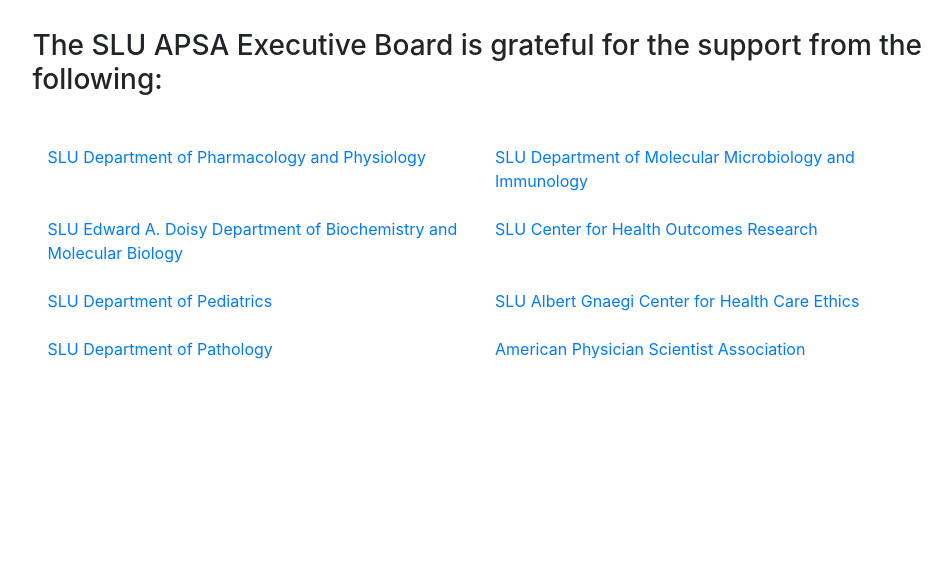
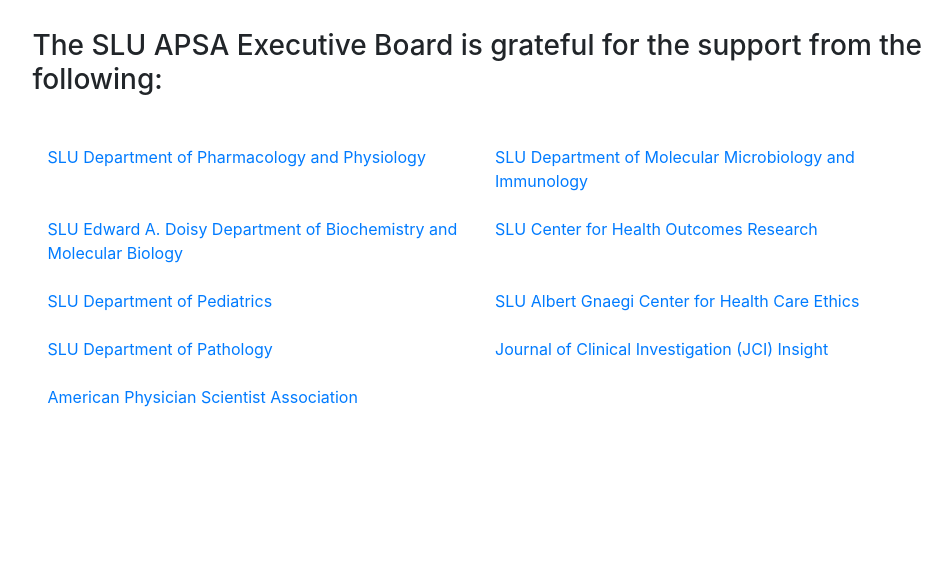
Before and after one commit to physicianscientists/midwest-takedown, a website with bundled scripts: page index.html in a window 1280 px wide. Shown: the part 4611-5174 px from the top of the page, without its empty margins (160-1112 px from the left). Built offline with nearby package versions, Linux system fonts and the light colour scheme.

Commit message:
update sponsor

```diff
--- a/index.html
+++ b/index.html
@@ -268,6 +268,9 @@
 					<a href="https://www.slu.edu/medicine/pathology/index.php">SLU Department of Pathology</a><br><br>
 				</div>
 				<div class="col-lg-6 col-md-6 col-sm-12 col-xs-12">
+					<a href="https://insight.jci.org/">Journal of Clinical Investigation (JCI) Insight</a><br><br>
+				</div>
+				<div class="col-lg-6 col-md-6 col-sm-12 col-xs-12">
 					<a href="https://www.slu.edu/slucor/index.php">American Physician Scientist Association</a><br><br>
 				</div>
 			</div>
```
